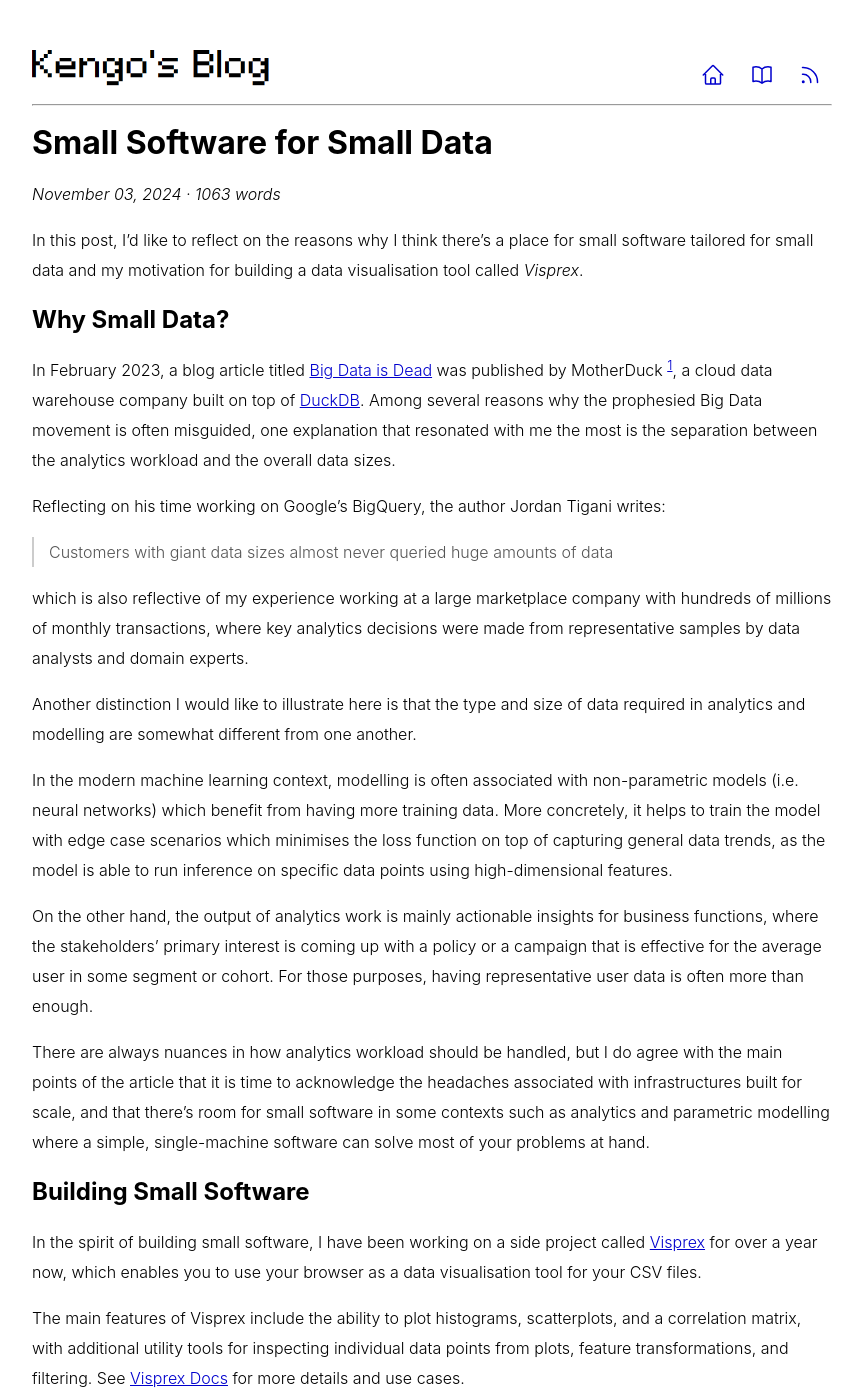
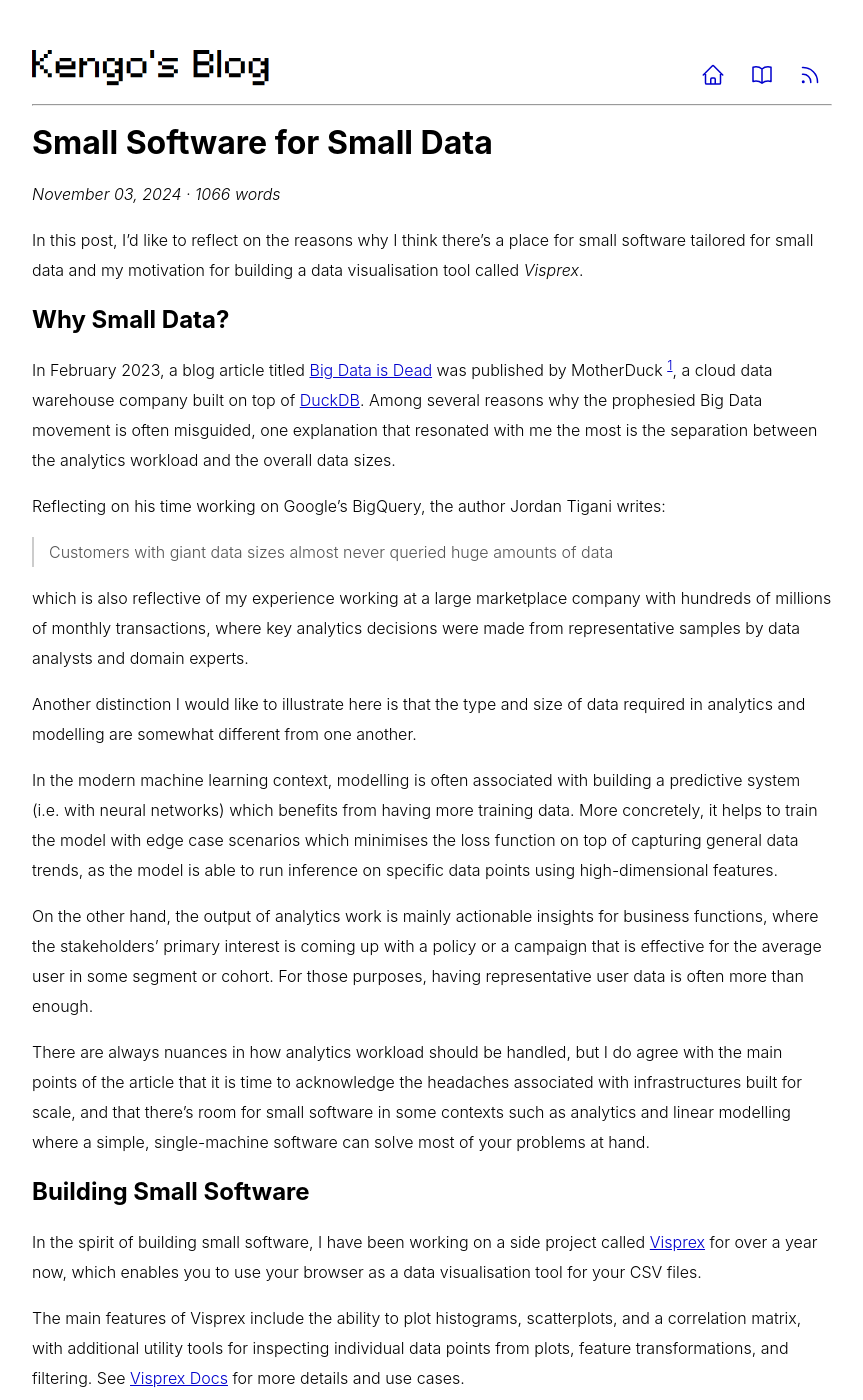
Before and after one commit to KengoA/KengoA.github.io, a Jekyll site: the page built from _posts/2024-11-03-small-software.md, in a window 1280 px wide and 1400 px high. Shown: the whole window, without its empty margins (208-1071 px from the left). Built offline with Jekyll 4.4.1, drawn with Linux system fonts in a browser that asks for light colours.

Commit message:
correction on parametric models

```diff
--- a/_posts/2024-11-03-small-software.md
+++ b/_posts/2024-11-03-small-software.md
@@ -20,11 +20,11 @@ which is also reflective of my experience working at a large marketplace company
 
 Another distinction I would like to illustrate here is that the type and size of data required in analytics and modelling are somewhat different from one another.
 
-In the modern machine learning context, modelling is often associated with non-parametric models (i.e. neural networks) which benefit from having more training data. More concretely, it helps to train the model with edge case scenarios which minimises the loss function on top of capturing general data trends, as the model is able to run inference on specific data points using high-dimensional features.
+In the modern machine learning context, modelling is often associated with building a predictive system (i.e. with neural networks) which benefits from having more training data. More concretely, it helps to train the model with edge case scenarios which minimises the loss function on top of capturing general data trends, as the model is able to run inference on specific data points using high-dimensional features.
 
 On the other hand, the output of analytics work is mainly actionable insights for business functions, where the stakeholders' primary interest is coming up with a policy or a campaign that is effective for the average user in some segment or cohort. For those purposes, having representative user data is often more than enough.
 
-There are always nuances in how analytics workload should be handled, but I do agree with the main points of the article that it is time to acknowledge the headaches associated with infrastructures built for scale, and that there's room for small software in some contexts such as analytics and parametric modelling where a simple, single-machine software can solve most of your problems at hand.
+There are always nuances in how analytics workload should be handled, but I do agree with the main points of the article that it is time to acknowledge the headaches associated with infrastructures built for scale, and that there's room for small software in some contexts such as analytics and linear modelling where a simple, single-machine software can solve most of your problems at hand.
 
 <h2>Building Small Software</h2>
 
```
